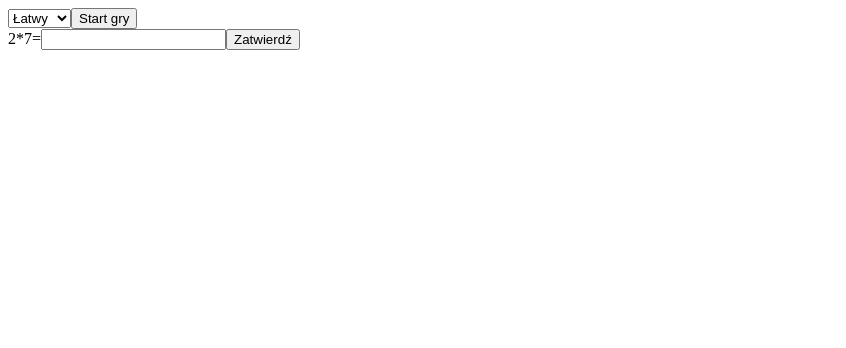
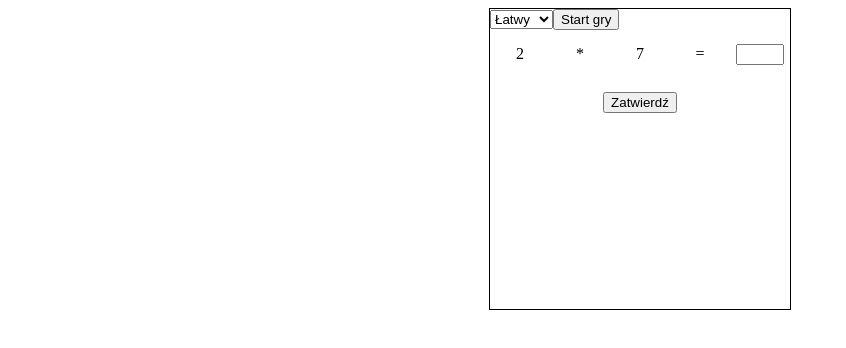
Before and after one commit to woocasch/multi-ninja, a React app in the folder front/: page /game_board in a window 1280 px wide. Both pictures are taken after a click on the button "Start gry". Shown: the top 348 px of the page, without its empty margins (0-846 px from the left). Built offline with nearby package versions, Linux system fonts and the light colour scheme; the HTML template or start-up script is replaced by a standard one.

Commit message:
Add support for "lifes".

```diff
--- a/front/src/game_board/difficulty_level_settings.ts
+++ b/front/src/game_board/difficulty_level_settings.ts
@@ -9,6 +9,7 @@ interface DifficultyLevelSettings {
     MinResult: number;
     MaxResult: number;
     RoundsCount: number;
+    LifesCount: number;
 }
 
 interface DifficultyLevelDefinition {
@@ -23,6 +24,7 @@ const difficultyLevels: DifficultyLevelDefinition[] = [
             MinResult: 1,
             MaxResult: 30,
             RoundsCount: 10,
+            LifesCount: 5,
         },
     },
     {
@@ -31,6 +33,7 @@ const difficultyLevels: DifficultyLevelDefinition[] = [
             MinResult: 1,
             MaxResult: 60,
             RoundsCount: 15,
+            LifesCount: 4,
         },
     },
     {
@@ -39,6 +42,7 @@ const difficultyLevels: DifficultyLevelDefinition[] = [
             MinResult: 1,
             MaxResult: 100,
             RoundsCount: 20,
+            LifesCount: 3,
         },
     }
 ]
--- /dev/null
+++ b/front/src/game_board/game_board.css
@@ -0,0 +1,8 @@
+.game_area {
+    min-width: 300px;
+    min-height: 300px;
+    max-width: 300px;
+    max-height: 300px;
+    margin: auto;
+    border: solid black 1px;
+}
--- a/front/src/game_board/game_board.tsx
+++ b/front/src/game_board/game_board.tsx
@@ -1,57 +1,36 @@
 "use client"
 import React from "react";
+import './game_board.css';
 import { ChangeEvent, useState } from "react";
 import { AnsweredQuestion, GameManager, Question, StartGameParameters } from "./game_manager";
 import { Localizations, StaticTexts } from "./localizations";
 import OptionsSelector, { SelectedOptions } from "./game_options";
+import MultiplicationView, { MultiplicationResultModel } from "./multiplication";
 
 export default function GameBoard() {
     const [currentQuestion, setCurrentQuestion] = useState<Question | null>(null);
     const [answer, setAnswer] = useState('');
     const [isGameStarted, setIsGameStarted] = useState<boolean>(false);
-    const [answeredQuestions, setAnsweredQuestions] = useState<AnsweredQuestion[]>([]);
-
-    function handleAnswerChange(e: ChangeEvent<HTMLInputElement>) {
-        setAnswer(e.target.value);
-    }
-
-    function handleAcceptClick() {
-        const result = parseInt(answer);
-        if (isNaN(result)) {
-            setAnswer('');
-            return;
-        }
-
-        GameManager.SetAnswer(result);
-    }
 
     function handleStartGame(params: SelectedOptions) {
         const gameInput: StartGameParameters = {
             level: params.level,
             setQuestionCallback: (newQuestion) => { setCurrentQuestion(newQuestion); setAnswer(''); },
-            setAnswersCallback: (answeredQuestions) => { setAnsweredQuestions(answeredQuestions); },
         }
         setIsGameStarted(GameManager.StartGame(gameInput));
     }
 
+    function questionResultCallback(model: MultiplicationResultModel) {
+        GameManager.SetAnswers(model.AnswersProvided);
+    }
+
     return (
-        <div>
+        <div className="game_area">
             <OptionsSelector startGameCallback={handleStartGame} />
             {isGameStarted ?
-                (<div>
-                    <span className="leftHand">{currentQuestion?.LeftFactor}</span>
-                    <span className="multiplicationSymbol">*</span>
-                    <span className="rightHand">{currentQuestion?.RightFactor}</span>
-                    <span className="equalsSymbol">=</span>
-                    <input type="text" value={answer} onChange={handleAnswerChange} />
-                    <button onClick={handleAcceptClick}>{Localizations.TranslateStaticText(StaticTexts.BtnAcceptRespose_Text)}</button>
-                </div>) : null}
-                <ul>
-                    {answeredQuestions.map((q, i) => (
-                            <li key={i}>{i+1}. {q.Question.LeftFactor} * {q.Question.RightFactor} = {q.Answer}</li>
-                        )
-                    )}
-                </ul>
+                (
+                    <MultiplicationView LeftFactor={currentQuestion!.LeftFactor} RightFactor={currentQuestion!.RightFactor} RemainingErrors={3} ResultCallback={questionResultCallback} />
+                ) : null}
         </div>
     )
 }
--- a/front/src/game_board/game_manager.ts
+++ b/front/src/game_board/game_manager.ts
@@ -1,5 +1,6 @@
 import { DifficultyLevel, DifficultyLevelSettings } from "./difficulty_level_settings";
 import { FactorGenerator } from "./factor_generator";
+import { GameState } from "./game_state";
 
 export interface Question {
     LeftFactor: number;
@@ -14,38 +15,39 @@ export interface AnsweredQuestion {
 export interface StartGameParameters {
     level: DifficultyLevel;
     setQuestionCallback: (newQuestion: Question) => void;
-    setAnswersCallback: (answeredQuestions: AnsweredQuestion[]) => void;
 }
 
 class GameManagerService {
-    private previousQuestions: AnsweredQuestion[] = [];
-
     private currentQuestion: Question | null = null;
 
     private gameSettings: StartGameParameters | null = null;
+
+    private gameState: GameState | null = null;
 
     public GetAvailableDifficultyLevels(): DifficultyLevel[] {
         return [DifficultyLevel.Easy, DifficultyLevel.Medium, DifficultyLevel.Hard];
     }
 
-    public SetAnswer(answer: number) {
-        const answeredQuestion: AnsweredQuestion = {
-            Question: this.currentQuestion!,
-            Answer: answer,
-        };
-        this.previousQuestions.push(answeredQuestion);
-        this.gameSettings?.setAnswersCallback(this.previousQuestions);
+    public SetAnswers(answers: number[]) {
+        if (this.IsGameCompleted()) {
+            alert('Game completed, no answers accepted');
+            return;
+        }
+
+        this.gameState!.AddAnsweredQuestion(this.currentQuestion!.LeftFactor, this.currentQuestion!.RightFactor, answers);
         this.ProvideNewQuestion();
     }
 
     public StartGame(input: StartGameParameters): boolean {
         this.gameSettings = input;
+        this.gameState = new GameState();
         this.ProvideNewQuestion();
         return true;
     }
 
     public ProvideNewQuestion() {
         if (this.IsGameCompleted()) {
+            alert('Game completed, no new questions can be generated');
             return;
         }
 
@@ -55,8 +57,13 @@ class GameManagerService {
     }
 
     public IsGameCompleted(): boolean {
+        const settings = DifficultyLevelSettings.GetSettings(this.gameSettings!.level).settings;
+        if (this.gameState!.GetLifesLost() >= settings.LifesCount) {
+            return true;
+        }
+
         const roundsToPlay = DifficultyLevelSettings.GetSettings(this.gameSettings!.level).settings.RoundsCount;
-        if (this.previousQuestions.length <= roundsToPlay) {
+        if (this.gameState!.GetAllQuestions().length < roundsToPlay) {
             return false;
         }
 
@@ -82,7 +89,7 @@ class GameManagerService {
     }
 
     public AreFactorsTaken(left: number, right: number): boolean {
-        for (const current of this.previousQuestions.map(q => q.Question)) {
+        for (const current of this.gameState!.GetAllQuestions()) {
             if (current.LeftFactor == left && current.RightFactor == right) {
                 return true;
             }
--- /dev/null
+++ b/front/src/game_board/game_state.ts
@@ -0,0 +1,44 @@
+export interface AnsweredQuestion {
+    LeftFactor: number;
+    RightFactor: number;
+    ExpectedAnswer: number;
+    ProvidedAnswers: number[];
+}
+
+export class GameState {
+    private _questionsAnswered: AnsweredQuestion[] = [];
+
+    private _lifesLost: number = 0;
+
+    public AddAnsweredQuestion(
+        leftFactor: number,
+        rightFactor: number,
+        answersProvided: number[]) {
+        const expectedAnswer = leftFactor * rightFactor;
+        for (let i = 0; i < answersProvided.length; i++) {
+            if (answersProvided[i] != expectedAnswer) {
+                this.LooseLife();
+            }
+        }
+
+        const question: AnsweredQuestion = {
+            LeftFactor: leftFactor,
+            RightFactor: rightFactor,
+            ExpectedAnswer: expectedAnswer,
+            ProvidedAnswers: answersProvided,
+        };
+        this._questionsAnswered.push(question);
+    }
+
+    public GetAllQuestions(): AnsweredQuestion[] {
+        return this._questionsAnswered;
+    }
+
+    public GetLifesLost(): number {
+        return this._lifesLost;
+    }
+
+    private LooseLife() {
+        this._lifesLost++;
+    }
+}
--- /dev/null
+++ b/front/src/game_board/multiplication.css
@@ -0,0 +1,31 @@
+.multiplication_display {
+    display: grid;
+    gap: 0;
+    grid-template-columns: repeat(5, minmax(0, 1fr));
+    grid-template-rows: 3em;
+    max-width: 300px;
+    margin: auto;
+}
+
+.leftFactor,
+.multiplicationSign,
+.rightFactor,
+.equalsSign,
+.result {
+    grid-row: 1;
+}
+
+.button {
+    grid-column-start: 1;
+    grid-column-end: 6;
+    height: 3em;
+}
+
+.multiplication_display > * {
+    text-align: center;
+    align-content: center;
+}
+
+.result input {
+    width: 3em;
+}
--- /dev/null
+++ b/front/src/game_board/multiplication.tsx
@@ -0,0 +1,79 @@
+import React, { ChangeEvent, useState } from "react";
+import { Localizations, StaticTexts } from "./localizations";
+import './multiplication.css';
+
+export interface MultiplicationResultModel {
+    AnswersProvided: number[];
+}
+
+export interface Properties {
+    LeftFactor: number;
+    RightFactor: number;
+    RemainingErrors: number;
+    ResultCallback: (result: MultiplicationResultModel) => void;
+}
+
+export default function MultiplicationView(props: Properties) {
+    const [answer, setAnswer] = useState('');
+    const [answersProvided, setAnswersProvided] = useState<number[]>([]);
+
+    function onAnswerChange(e: ChangeEvent<HTMLInputElement>) {
+        setAnswer(e.target.value);
+    }
+
+    function onAcceptClick() {
+        const parsed = parseInt(answer);
+        if (isNaN(parsed)) {
+            setAnswer('');
+            return;
+        }
+
+        const expected = props.LeftFactor * props.RightFactor;
+        const answerValid = expected == parsed;
+        if (!answerValid) {
+            if (answersProvided.length + 1 >= props.RemainingErrors) {
+                answersProvided.push(parsed);
+                props.ResultCallback({ AnswersProvided : answersProvided });
+                ClearForNextQuestion();
+            }
+            else {
+                setAnswersProvided(prevItems => [...prevItems, parsed]);
+                setAnswer('');
+            }
+
+            return;
+        }
+
+        answersProvided.push(parsed);
+        props.ResultCallback({ AnswersProvided: answersProvided });
+        ClearForNextQuestion();
+    }
+
+    function ClearForNextQuestion() {
+        setAnswersProvided([]);
+        setAnswer('');
+    }
+
+    return (
+        <div className="multiplication_display">
+            <div className="leftFactor">
+                {props.LeftFactor}
+            </div>
+            <div className="multiplicationSign">
+                *
+            </div>
+            <div className="rightFactor">
+                {props.RightFactor}
+            </div>
+            <div className="equalsSign">
+                =
+            </div>
+            <div className="result">
+                <input type="text" value={answer} onChange={onAnswerChange} />
+            </div>
+            <div className="button">
+                <button onClick={onAcceptClick}>{Localizations.TranslateStaticText(StaticTexts.BtnAcceptRespose_Text)}</button>
+            </div>
+        </div>
+    )
+}
```
